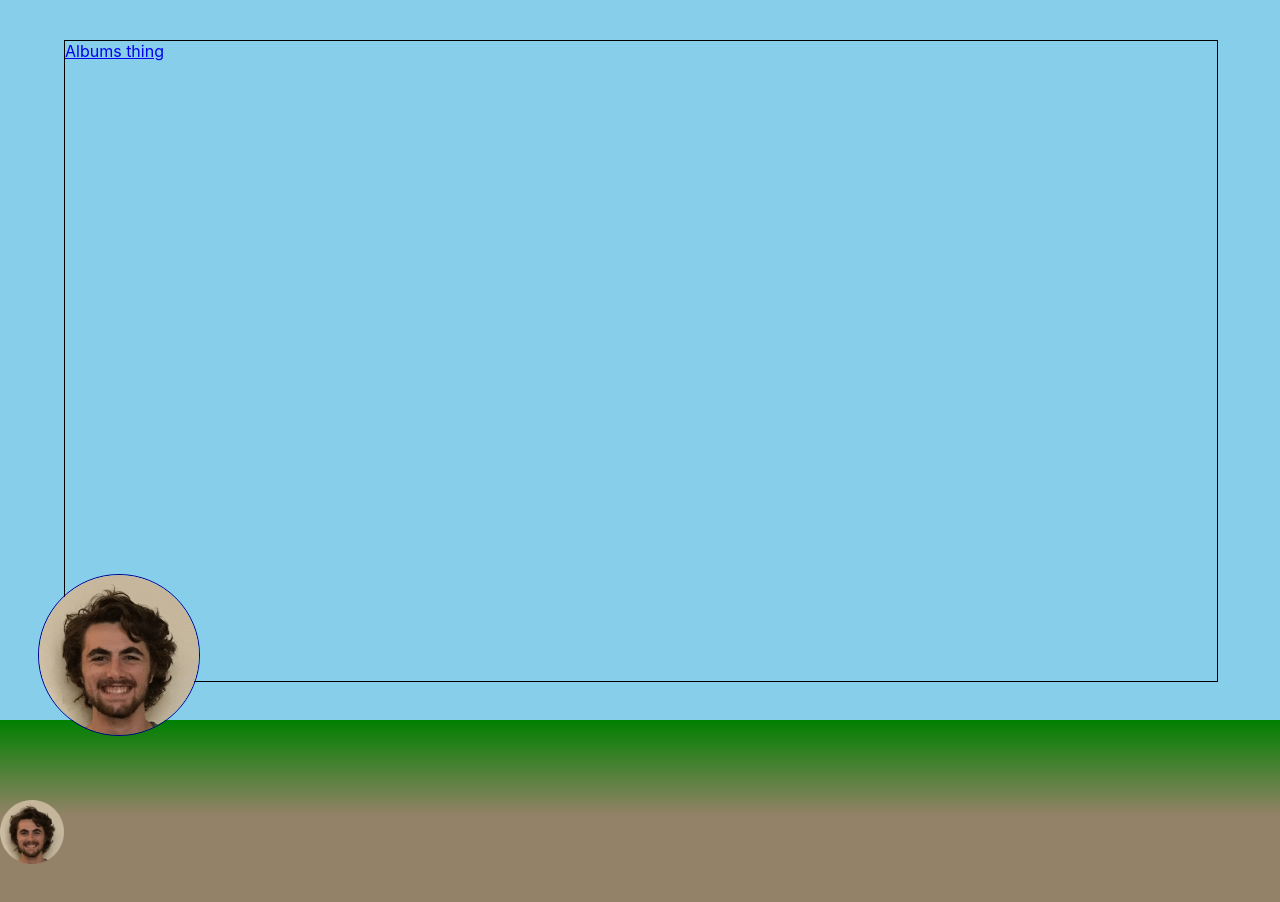
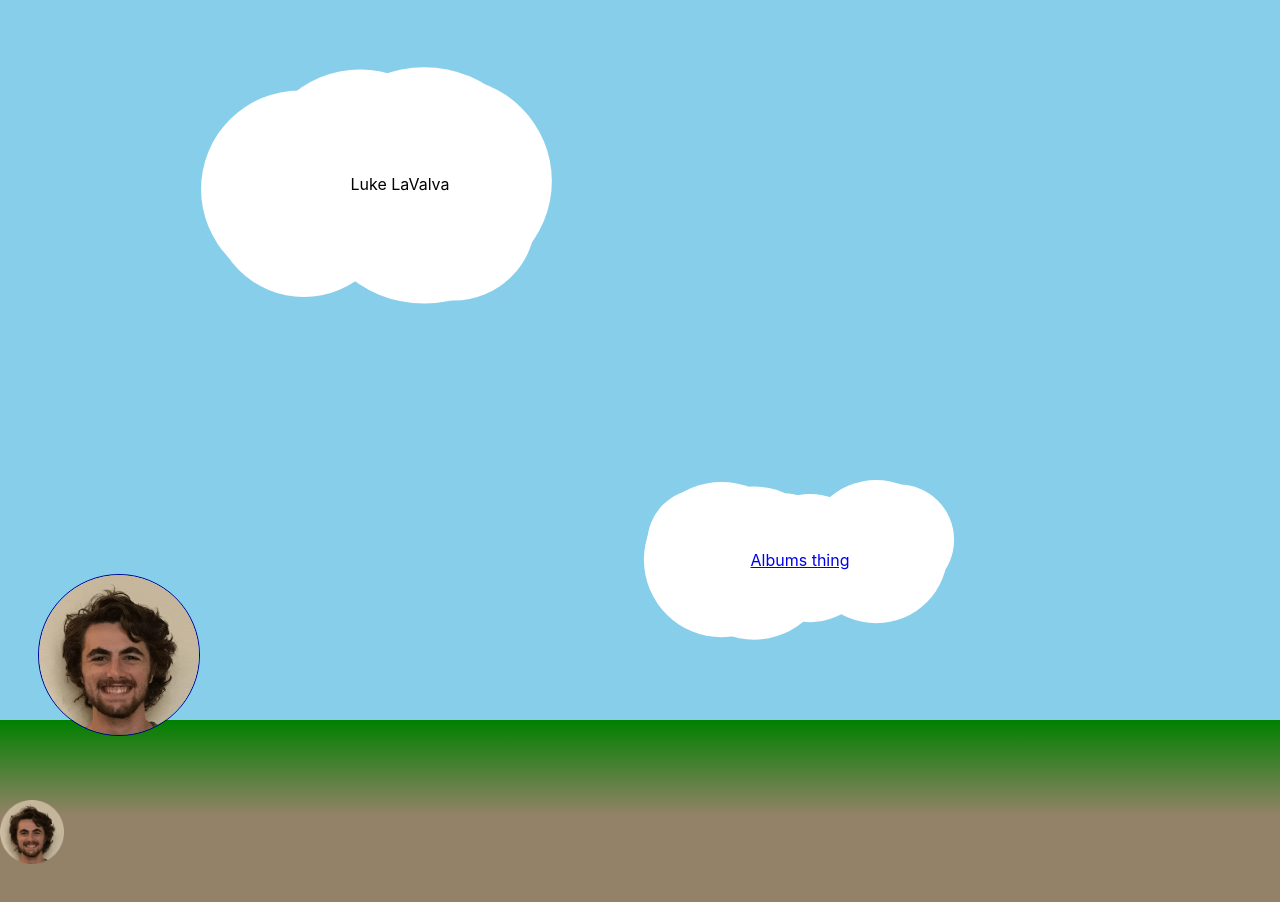
Before and after one commit to LuLaValva/lukelavalva.com, a React (Create React App) app: page / in a window 1280 px wide. Shown: the top 902 px of the page. Built offline with nearby package versions, Linux system fonts and the light colour scheme.

Commit message:
Added clouds

```diff
--- /dev/null
+++ b/src/Elements/Cloud.tsx
@@ -0,0 +1,61 @@
+import React from "react";
+import { useEffect } from "react";
+import { useState } from "react";
+import styles from "../styles/App.module.css";
+
+interface Props {
+  x: number;
+  y: number;
+  left: number;
+  top: number;
+  children?: string | React.ReactNode;
+}
+
+const Cloud = (props: Props) => {
+  return (
+    <div
+      className={styles.cloud}
+      style={{
+        width: props.x + "em",
+        height: props.y + "em",
+        left: props.left + "em",
+        top: props.top + "em",
+      }}
+    >
+      <svg
+        xmlns="http://www.w3.org/2000/svg"
+        viewBox={`0 0 ${props.x} ${props.y}`}
+        width="100%"
+        height="100%"
+      >
+        {[...Array(7)].map((_val, index) => (
+          <CloudCircle key={index} x={props.x} y={props.y} />
+        ))}
+      </svg>
+      <div>{props.children}</div>
+    </div>
+  );
+};
+
+interface CloudCircleProps {
+  x: number;
+  y: number;
+}
+
+const CloudCircle = (props: CloudCircleProps) => {
+  const [radius, setRadius] = useState(0);
+  const [xOffset, setXOffset] = useState(0);
+  const [yOffset, setYOffset] = useState(0);
+
+  useEffect(() => {
+    let dmin = Math.min(props.x, props.y);
+    let rad = Math.random() * (dmin / 6) + dmin / 3;
+    setRadius(rad);
+    setXOffset(Math.random() * (props.x - 2 * rad) + rad);
+    setYOffset(Math.random() * (props.y - 2 * rad) + rad);
+  }, [props.x, props.y]);
+
+  return <circle cx={xOffset} cy={yOffset} r={radius} fill="white" />;
+};
+
+export default Cloud;
--- a/src/Pages/Home.tsx
+++ b/src/Pages/Home.tsx
@@ -2,6 +2,7 @@ import React from "react";
 import { useState } from "react";
 import { Link } from "react-router-dom";
 import styles from "../styles/App.module.css";
+import Cloud from "../Elements/Cloud";
 
 interface Props {}
 
@@ -14,12 +15,15 @@ const Home = (props: Props) => {
 
   return (
     <div className={styles.sky} onScroll={handleScroll}>
-      <div className={styles.horizontalPage}>
+      <Cloud x={30} y={15} left={10} top={4}>
+        Luke LaValva
+      </Cloud>
+      <Cloud x={20} y={10} left={40} top={15}>
         <Link to="/albums">Albums thing</Link>
-      </div>
-      <div className={styles.horizontalPage}>Testing</div>
-      <div className={styles.horizontalPage}></div>
-      <div className={styles.horizontalPage}></div>
+      </Cloud>
+      <Cloud x={24} y={12} left={800} top={0}>
+        Haha you made it to the end
+      </Cloud>
       <img
         src="me_circle.gif"
         className={styles.rollingPicture}
--- a/src/styles/App.module.css
+++ b/src/styles/App.module.css
@@ -55,3 +55,18 @@ body {
   display: inline-block;
   overflow-y: hidden;
 }
+
+.cloud {
+  position: relative;
+  display: flex;
+  align-items: center;
+  justify-content: center;
+}
+
+.cloud > svg {
+  position: absolute;
+}
+
+.cloud > div {
+  z-index: 1;
+}
```
